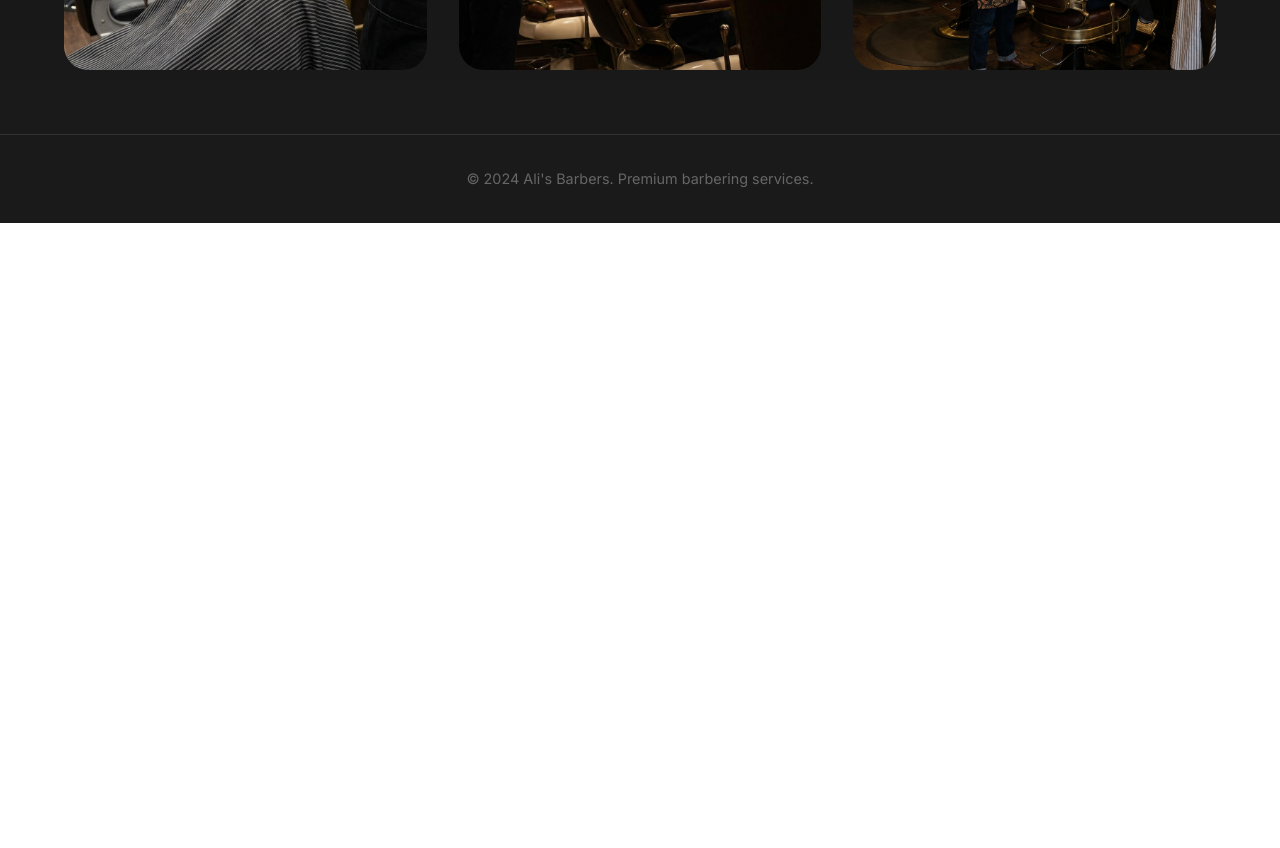
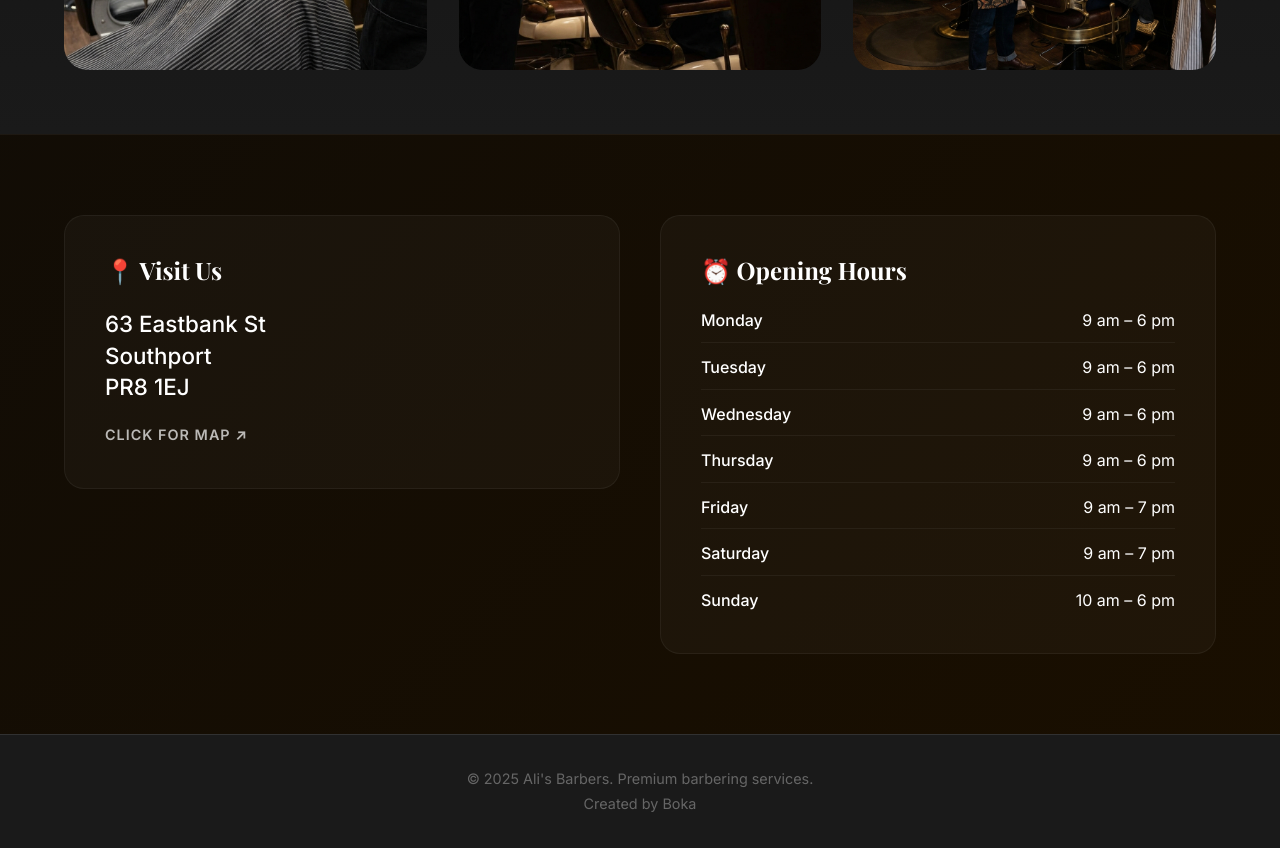
Before and after one commit to JahanU/Alis-barber, a React (Vite) app: page / in a window 1280 px wide. Shown: the part 1720-2568 px from the top of the page. Before the commit the page ends 1943 px from the top, so only its background shows below. Built offline with nearby package versions, Linux system fonts and the light colour scheme; no server answers.

Commit message:
Add Shop Information section, update footer branding, and gallery image refinement

```diff
--- a/src/components/Gallery.tsx
+++ b/src/components/Gallery.tsx
@@ -11,7 +11,7 @@ interface GalleryItem {
 const GALLERY_ITEMS: GalleryItem[] = [
     {
         id: 1,
-        image: '/classic-fade.png',
+        image: '/classic-fade.jpg',
         title: 'Classic Fade',
         description: 'Sharp, clean lines with a smooth fade transition'
     },
--- a/src/components/Home.tsx
+++ b/src/components/Home.tsx
@@ -4,6 +4,7 @@ import Hero from './Hero';
 import Gallery from './Gallery';
 import BookingForm from './BookingForm';
 import ConfirmationModal from './ConfirmationModal';
+import ShopInfo from './ShopInfo';
 import { useGoogleLogin } from '@react-oauth/google';
 import { createCalendarEvent, setAccessToken, BookingData } from '../services/googleCalendar';
 import { createBooking } from '../services/bookingApi';
@@ -96,6 +97,7 @@ const Home: React.FC = () => {
                 <>
                     <Hero onBookNow={handleBookNowClick} />
                     <Gallery />
+                    <ShopInfo />
                 </>
             )}
 
@@ -122,10 +124,11 @@ const Home: React.FC = () => {
 
             <footer className="app-footer">
                 <div className="container">
-                    <p>© 2024 Ali's Barbers. Premium barbering services.</p>
+                    <p>© {new Date().getFullYear()} Ali's Barbers. Premium barbering services.</p>
+                    <p>Created by Boka</p>
                 </div>
-            </footer>
-        </div>
+            </footer >
+        </div >
     );
 };
 
--- /dev/null
+++ b/src/components/ShopInfo.css
@@ -0,0 +1,110 @@
+.shop-info {
+    padding: 80px 0;
+    background-color: var(--card-bg);
+    border-top: 1px solid rgba(255, 255, 255, 0.05);
+}
+
+.shop-info-grid {
+    display: grid;
+    grid-template-columns: 1fr 1fr;
+    gap: 40px;
+    align-items: start;
+}
+
+.info-card {
+    background: rgba(255, 255, 255, 0.03);
+    padding: 40px;
+    border-radius: 20px;
+    border: 1px solid rgba(255, 255, 255, 0.05);
+    transition: transform 0.3s ease, border-color 0.3s ease;
+}
+
+.info-card:hover {
+    transform: translateY(-5px);
+    border-color: var(--accent-color);
+}
+
+.info-card h3 {
+    margin-top: 0;
+    margin-bottom: 24px;
+    font-size: 1.5rem;
+    color: var(--accent-color);
+    display: flex;
+    align-items: center;
+    gap: 12px;
+}
+
+.location-card {
+    text-decoration: none;
+    color: inherit;
+    display: block;
+    cursor: pointer;
+    transition: all 0.3s cubic-bezier(0.4, 0, 0.2, 1);
+}
+
+.location-card:hover {
+    background: rgba(255, 255, 255, 0.05);
+    border-color: var(--accent-color);
+    transform: translateY(-8px);
+    box-shadow: 0 10px 30px rgba(0, 0, 0, 0.3);
+}
+
+.address {
+    font-size: 1.4rem;
+    line-height: 1.4;
+    font-weight: 500;
+    margin-bottom: 20px;
+    color: var(--text-primary);
+    /* Better readability */
+}
+
+.click-hint {
+    font-size: 0.9rem;
+    color: var(--accent-color);
+    font-weight: 600;
+    text-transform: uppercase;
+    letter-spacing: 1px;
+    opacity: 0.7;
+    transition: opacity 0.2s ease;
+}
+
+.location-card:hover .click-hint {
+    opacity: 1;
+}
+
+.hours-table {
+    display: flex;
+    flex-direction: column;
+    gap: 12px;
+}
+
+.hours-row {
+    display: flex;
+    justify-content: space-between;
+    padding-bottom: 8px;
+    border-bottom: 1px solid rgba(255, 255, 255, 0.05);
+}
+
+.hours-row:last-child {
+    border-bottom: none;
+    padding-bottom: 0;
+}
+
+.day {
+    font-weight: 500;
+    color: var(--text-primary);
+}
+
+.time {
+    color: var(--text-secondary);
+}
+
+@media (max-width: 768px) {
+    .shop-info-grid {
+        grid-template-columns: 1fr;
+    }
+
+    .info-card {
+        padding: 30px;
+    }
+}
--- /dev/null
+++ b/src/components/ShopInfo.tsx
@@ -0,0 +1,55 @@
+import React from 'react';
+import './ShopInfo.css';
+
+const ShopInfo: React.FC = () => {
+    const hours = [
+        { day: 'Monday', time: '9 am – 6 pm' },
+        { day: 'Tuesday', time: '9 am – 6 pm' },
+        { day: 'Wednesday', time: '9 am – 6 pm' },
+        { day: 'Thursday', time: '9 am – 6 pm' },
+        { day: 'Friday', time: '9 am – 7 pm' },
+        { day: 'Saturday', time: '9 am – 7 pm' },
+        { day: 'Sunday', time: '10 am – 6 pm' },
+    ];
+
+    return (
+        <section className="shop-info">
+            <div className="container">
+                <div className="shop-info-grid">
+                    <div className="shop-details">
+                        <a
+                            href="https://www.google.com/maps/search/?api=1&query=63+Eastbank+St,+Southport+PR8+1EJ"
+                            target="_blank"
+                            rel="noopener noreferrer"
+                            className="info-card location-card"
+                        >
+                            <h3>📍 Visit Us</h3>
+                            <p className="address">
+                                63 Eastbank St<br />
+                                Southport<br />
+                                PR8 1EJ
+                            </p>
+                            <span className="click-hint">Click for Map ↗</span>
+                        </a>
+                    </div>
+
+                    <div className="shop-hours">
+                        <div className="info-card">
+                            <h3>⏰ Opening Hours</h3>
+                            <div className="hours-table">
+                                {hours.map((item) => (
+                                    <div key={item.day} className="hours-row">
+                                        <span className="day">{item.day}</span>
+                                        <span className="time">{item.time}</span>
+                                    </div>
+                                ))}
+                            </div>
+                        </div>
+                    </div>
+                </div>
+            </div>
+        </section>
+    );
+};
+
+export default ShopInfo;
```
Also changed, not shown: public/classic-fade.jpg (added), public/classic-fade.png (deleted).
